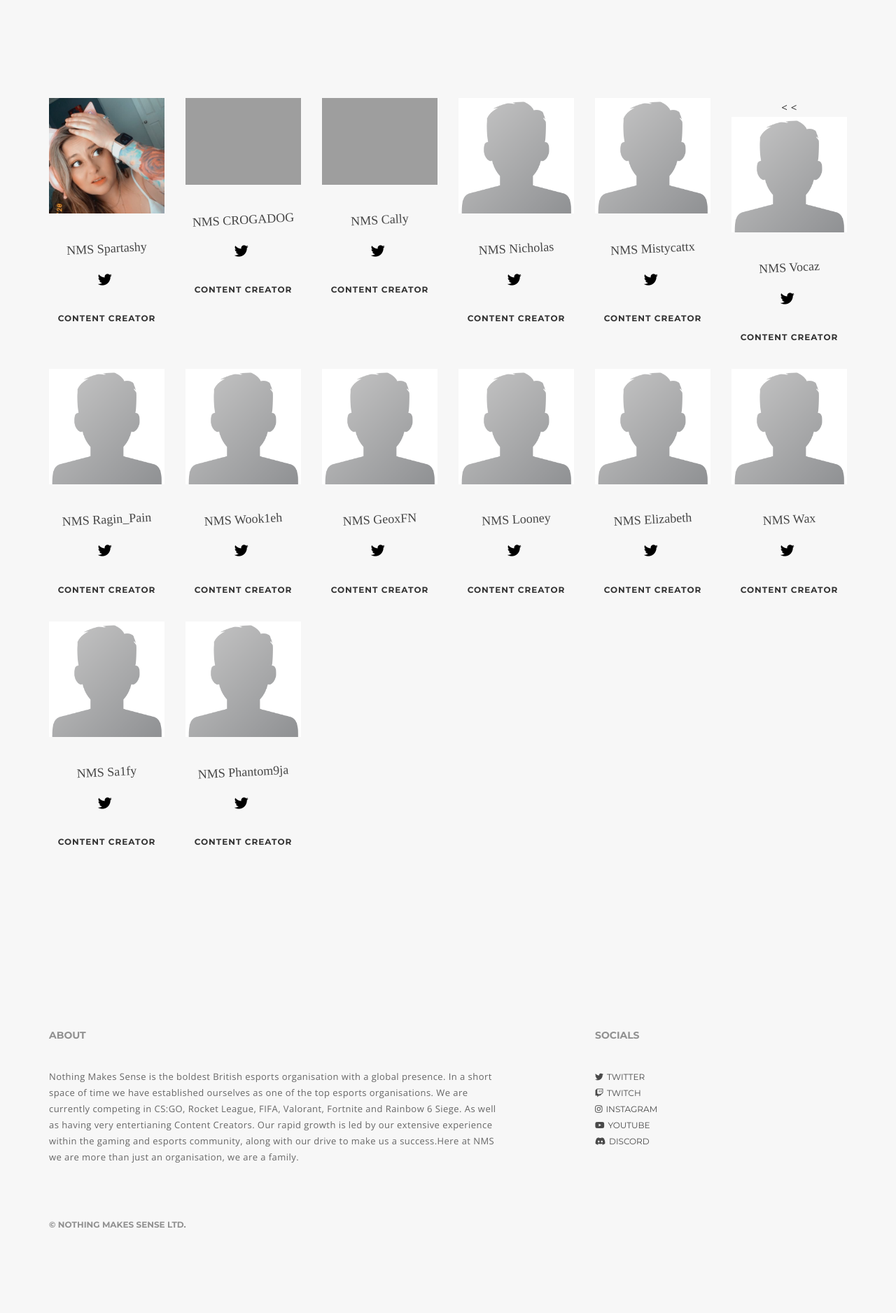
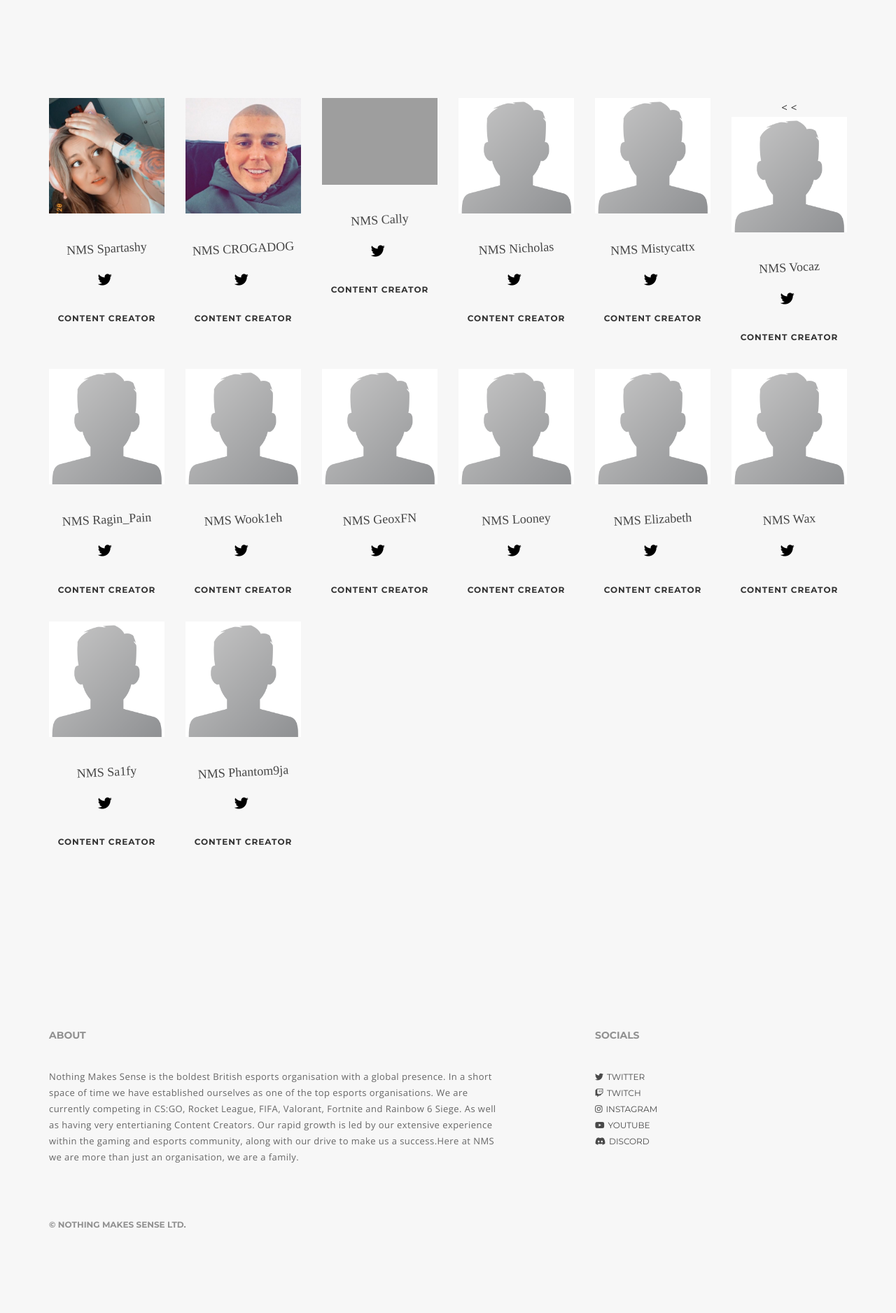
Before and after one commit to PeterRansome/NMS_website, a PHP site: page /content-creators in a window 1280 px wide. Shown: the part 290-2166 px from the top of the page at 70% size. Run offline with PHP 8.4, Linux system fonts and the light colour scheme; some libraries are stand-ins or nearby versions; some web fonts are replaced; grey boxes are pictures that could not be loaded.

Commit message:
Crog finals hopefully

```diff
--- a/content-creators.html
+++ b/content-creators.html
@@ -124,7 +124,7 @@ _iub.csConfiguration = {"lang":"en","siteId":1782134,"cookiePolicyId":27748971,
             <h6>Content Creator</h6>
           </div>
           <div class="col-md-2 col-sm-6">
-              <p><img class="img-responsive center-block" src="/assets/img/default.png" alt=""></p>
+              <p><img class="img-responsive center-block" src="/assets/img/crogadog.jpg" alt=""></p>
               <h2 class="classic">NMS CROGADOG</h2>
               <ul class="list-inline">
                 <li><a href="https://twitter.com/crogadog100"><i class="fab fa-twitter fa-lg"></i></a></li>
--- a/content-creators.php
+++ b/content-creators.php
@@ -23,7 +23,7 @@
             <h6>Content Creator</h6>
           </div>
           <<div class="col-md-2 col-sm-6">
-              <p><img class="img-responsive center-block" src="/assets/img/default.jpg" alt=""></p>
+              <p><img class="img-responsive center-block" src="/assets/img/crogadog.jpg" alt=""></p>
               <h2 class="classic">NMS CROGADOG</h2>
               <ul class="list-inline">
                 <li><a href="https://twitter.com/crogadog100"><i class="fab fa-twitter fa-lg"></i></a></li>
```
